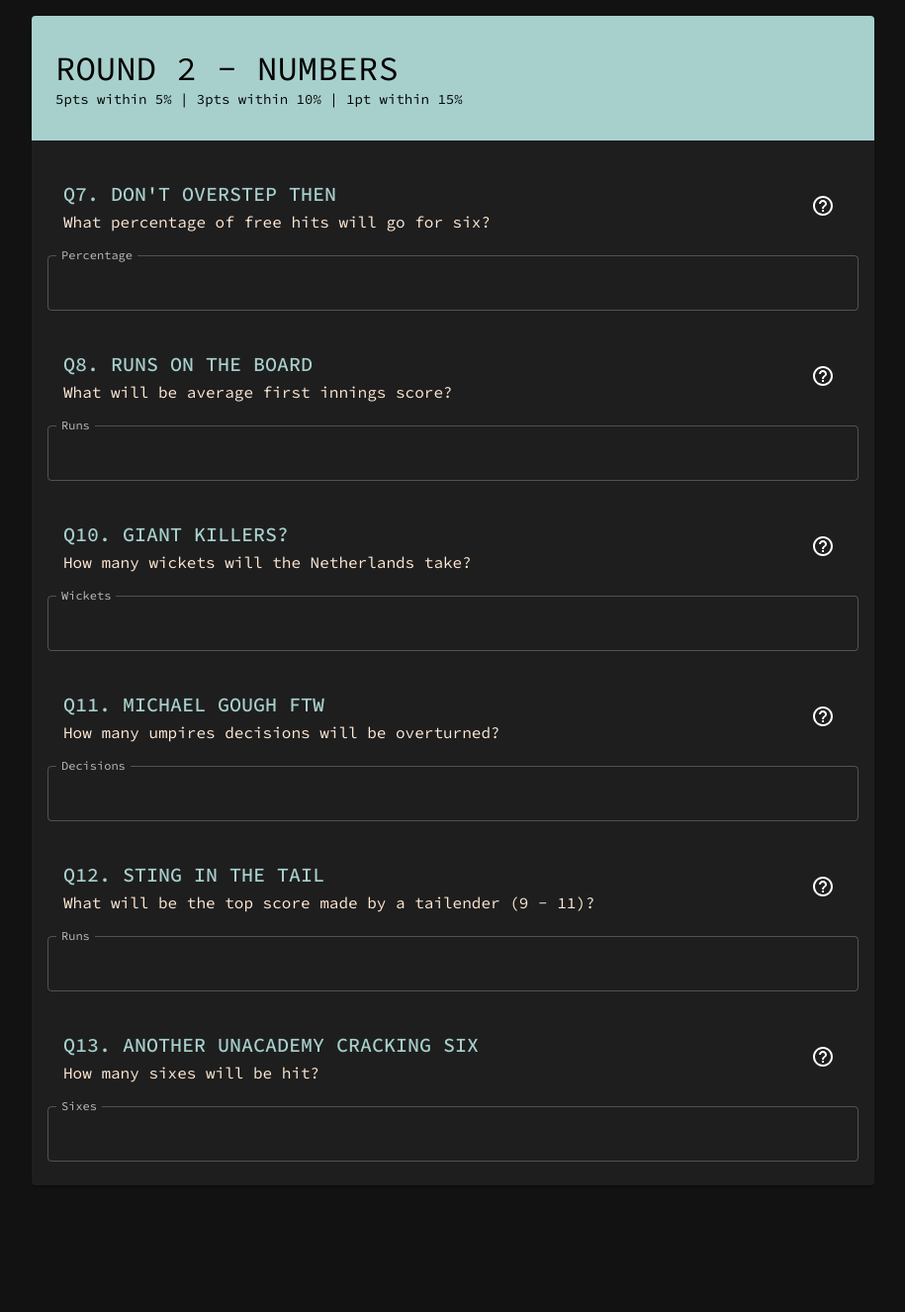
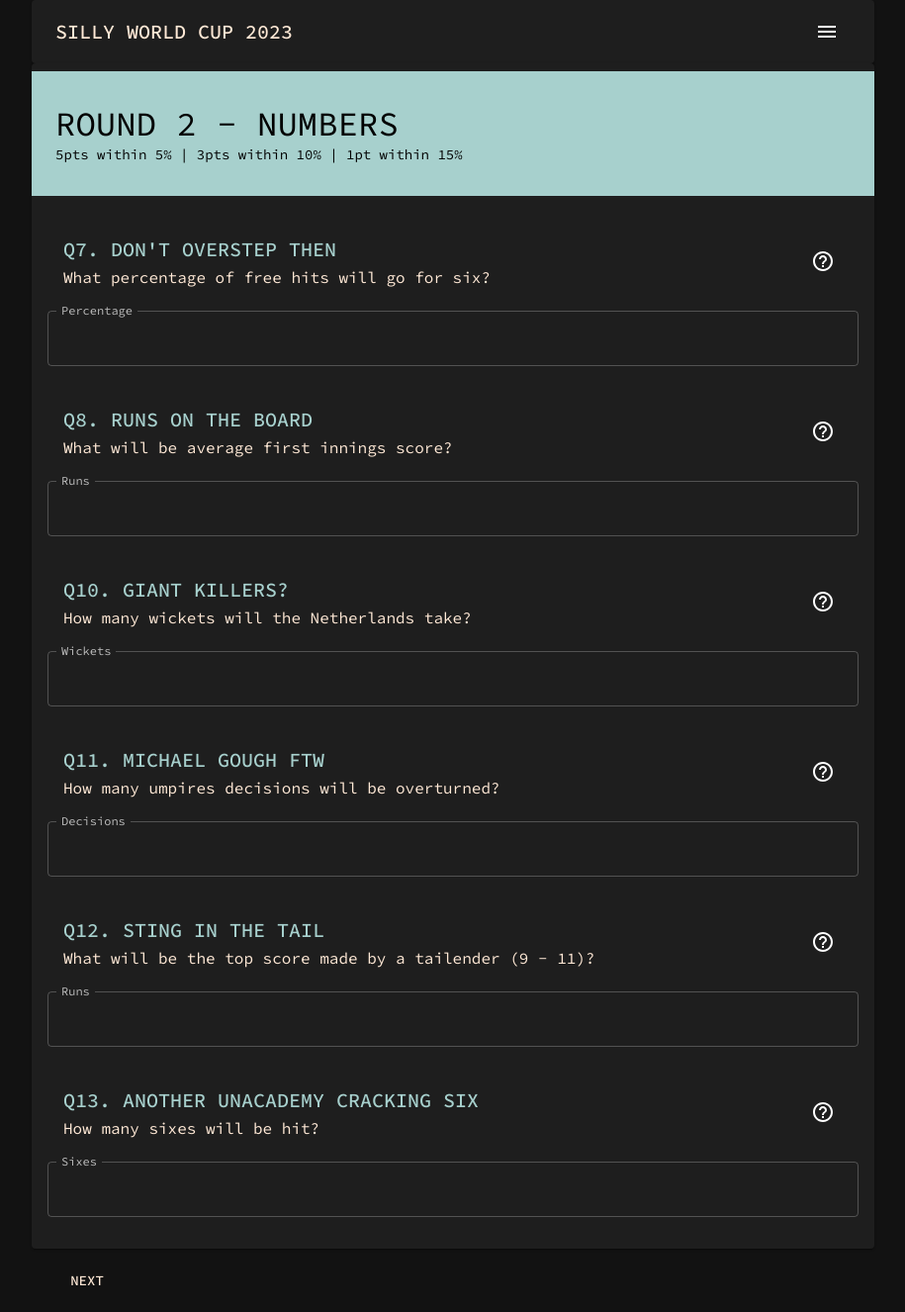
Before and after one commit to mdnrosen/sillyWC23, a React (Vite) app: page /numbers in a window 1280 px wide. Shown: the whole page at 99% size, without its empty margins (182-1097 px from the left). Before the commit the page ends 1214 px from the top, so only its background shows below. Built offline with nearby package versions, Linux system fonts and the light colour scheme.

Commit message:
nav bar skeleton set up, working on a bottom nav, styling tweaks

```diff
--- a/src/App.jsx
+++ b/src/App.jsx
@@ -10,6 +10,8 @@ import { Home } from './pages/Home'
 import { EnglandRound } from './pages/EnglandRound';
 import { StandingsRound } from './pages/StandingsRound';
 import { NumbersRound } from './pages/NumbersRound';
+import { Navbar } from './components/Navbar';
+import { BottomNav } from './components/BottomNav';
 
 function App() {
 
@@ -18,12 +20,14 @@ function App() {
       <ThemeProvider theme={theme}>
         <CssBaseline />
           <BrowserRouter>
+            <Navbar />
             <Routes>
               <Route path='/' element={<Home />} />
               <Route path='/england' element={<EnglandRound />} />
               <Route path='/standings' element={<StandingsRound />} />
               <Route path='/numbers' element={<NumbersRound />} />
             </Routes>
+            <BottomNav />
           </BrowserRouter>
       </ThemeProvider>
     </Container>
--- /dev/null
+++ b/src/components/BottomNav.jsx
@@ -0,0 +1,27 @@
+import { Button, Toolbar, Grid } from '@mui/material'
+import React from 'react'
+import { useNavigate, useLocation } from 'react-router-dom'
+
+
+
+export const BottomNav = () => {
+    const rounds = [
+        'england',
+        'fiftyfifty',
+        'numbers',
+        'multis',
+        'standings'
+    ]
+
+    const showPrev = () => {
+        return true
+    }
+
+
+  return (
+    <Toolbar sx={{ display: 'flex', justifyContent: 'space-between', background: 'secondary'}}>
+        {showPrev() ?? <Button>Previous</Button>}
+        <Button>Next</Button>
+    </Toolbar>
+  )
+}
--- /dev/null
+++ b/src/components/Navbar.jsx
@@ -0,0 +1,23 @@
+import { IconButton, Card, Toolbar, Typography } from '@mui/material'
+import MenuIcon from '@mui/icons-material/Menu';
+import React from 'react'
+
+export const Navbar = () => {
+  return (
+    <Card>
+        <Toolbar sx={{ display: 'flex', justifyContent: 'space-between'}}>
+            <Typography variant="h6" color="primary" sx={{ flexGrow: 1 }}>
+                SILLY WORLD CUP 2023
+            </Typography>
+            <IconButton
+                size="large"
+                edge="start"
+                color="inherit"
+                aria-label="menu"
+            >
+                <MenuIcon />
+            </IconButton>
+        </Toolbar>
+    </Card>
+  )
+}
--- a/src/pages/EnglandRound.jsx
+++ b/src/pages/EnglandRound.jsx
@@ -17,7 +17,7 @@ export const EnglandRound = () => {
     }
 
   return (
-    <Card sx={{ my: 2 }}>
+    <Card sx={{ py: 1 }}>
         <RoundTitle num="1" name="England" marking="5pts for each correct" />
         <CardContent>
             <Box component="form">
@@ -28,6 +28,7 @@ export const EnglandRound = () => {
                                 <QuestionTitle
                                     title="The Liam Dawson role"
                                     num="1"
+                                    name="eng_noplay"
                                     question="Which player won't play a single game?"
                                     hint="Listed XI - playing as a sub doesn't count"
 
@@ -49,6 +50,7 @@ export const EnglandRound = () => {
                                 <QuestionTitle
                                     title="500 out of the question?"
                                     num="2"
+                                    name="eng_runrate"
                                     question="What will England's run rate be?"
                                     hint="Includes knockout games too"
 
@@ -70,6 +72,7 @@ export const EnglandRound = () => {
                                 <QuestionTitle
                                     title="Yes Bank Maximums"
                                     num="3"
+                                    name="eng_sixesconceded"
                                     question="Which bowler will concede the most sixes?"
                                     hint="Fairly simple..."
 
@@ -91,6 +94,7 @@ export const EnglandRound = () => {
                                 <QuestionTitle
                                     title="Pole-less"
                                     num="4"
+                                    name="eng_fewestwickets"
                                     question="Which bowler will take the fewest wickets?"
                                     hint="Minimum overs bowled is 10"
 
@@ -111,6 +115,7 @@ export const EnglandRound = () => {
                                 <QuestionTitle
                                     title="Get on with it"
                                     num="5"
+                                    name="eng_strikerate"
                                     question="WWho will have the lowest batting strike rate?"
                                     hint="Minimum 50 balls faced"
 
--- a/src/pages/NumbersRound.jsx
+++ b/src/pages/NumbersRound.jsx
@@ -14,7 +14,7 @@ export const NumbersRound = () => {
 
 
   return (
-    <Card sx={{ my: 2 }}>
+    <Card sx={{ py: 1 }}>
         <RoundTitle
             num="2"
             name="Numbers"
--- a/src/pages/StandingsRound.jsx
+++ b/src/pages/StandingsRound.jsx
@@ -7,7 +7,7 @@ import { TeamList } from '../components/TeamList'
 
 export const StandingsRound = () => {
   return (
-    <Card sx={{ my: 2 }}>
+    <Card sx={{ py: 1 }}>
         <RoundTitle
             num="5"
             name="Group Standings"
```
